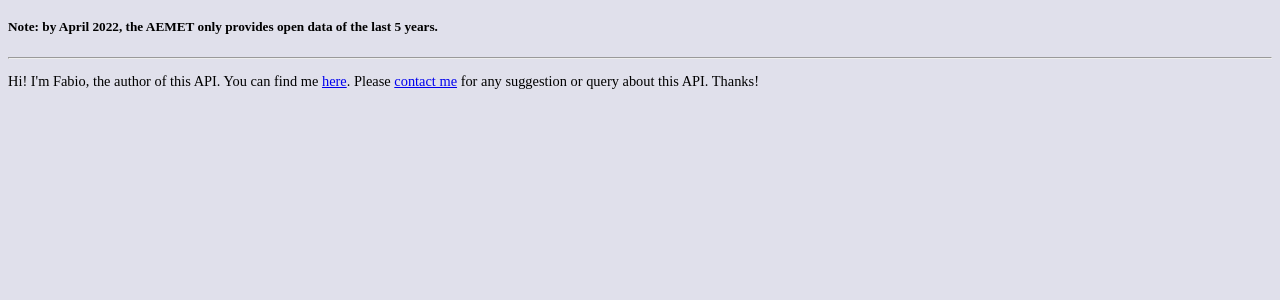
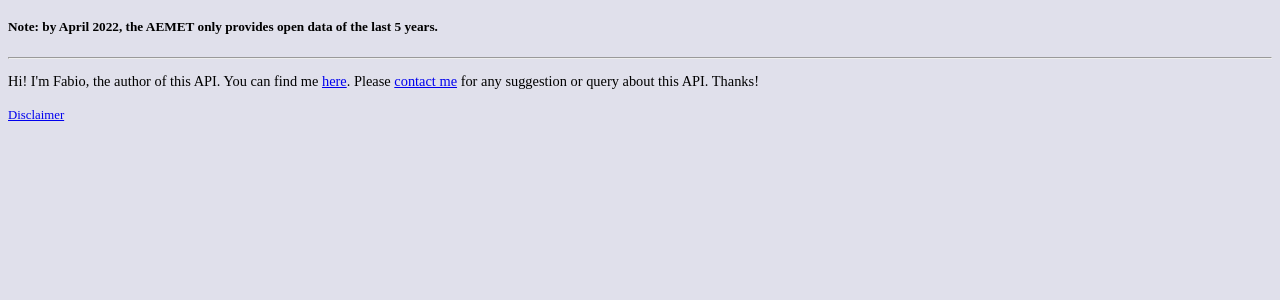
Before and after one commit to fabionatalini/aemetapp, a Flask app: page / in a window 1280 px wide. Shown: the part 251-551 px from the top of the page. Run offline with Flask 2, Linux system fonts and the light colour scheme.

Commit message:
Update welcome_page.html

```diff
--- a/templates/welcome_page.html
+++ b/templates/welcome_page.html
@@ -28,8 +28,7 @@ welcome
     Thanks!
 </p>
 
-
-
+<a href="Disclaimer.html" target="_blank" style="font-size:80%;">Disclaimer</a>
 
 </body>
 </html>
```
